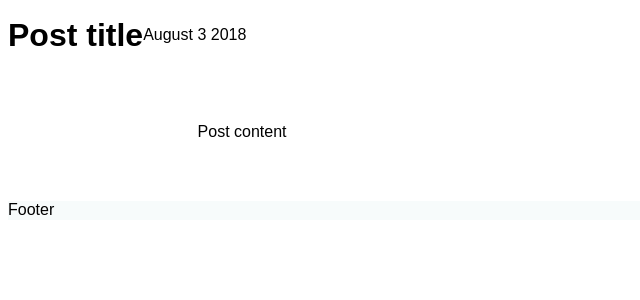
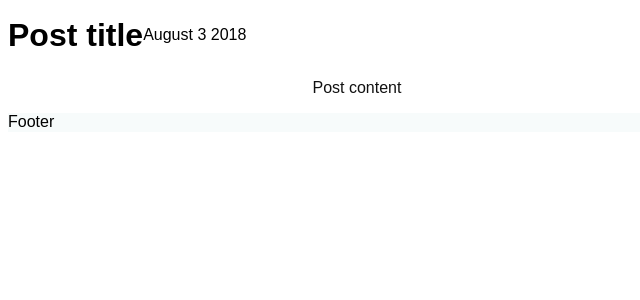
Before and after one commit to theaq175/theaq175.github.io, a Jekyll site: the page built from _posts/2018-08-03-first-post.md, in a window 1280 px wide. Shown: the top 300 px of the page, without its empty margins (0-640 px from the left). Built offline with Jekyll 4.4.1, drawn with Linux system fonts in a browser that asks for light colours.

Commit message:
Update main.css

```diff
--- a/css/main.css
+++ b/css/main.css
@@ -27,8 +27,11 @@ header {
 }
 
 section {
-    margin: 60px auto;
     width: 70%;
+    color: #111;
+    max-width: 655px;
+    padding: 0 25px;
+    margin: 0 auto
 }
 
 footer {
```
